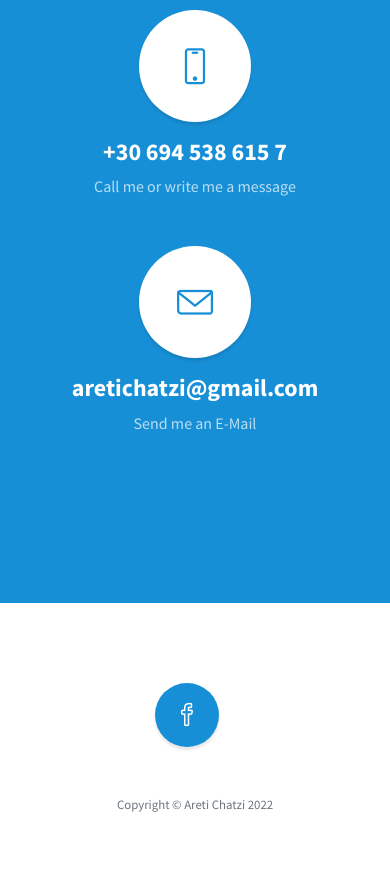
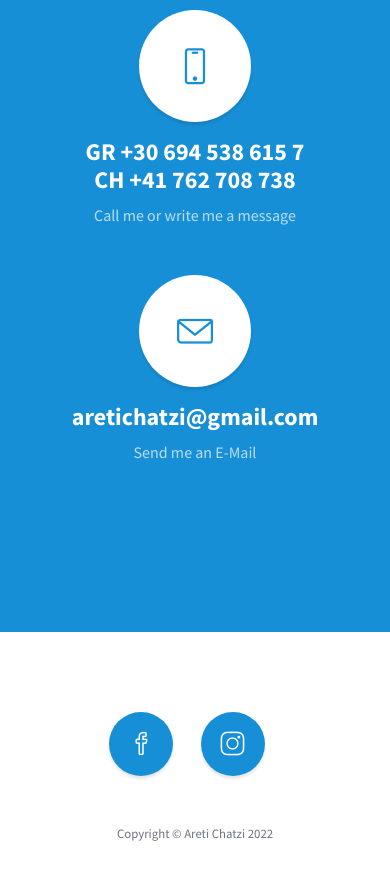
Before and after one commit to cdrcqnts/areti, a plain HTML site: page index.html in a window 390 px wide. Shown: the part 3020-3899 px from the top of the page. Drawn offline with Linux system fonts and the light colour scheme.

Commit message:
CH phone, instagram, facebook

```diff
--- a/index.html
+++ b/index.html
@@ -185,7 +185,8 @@ Although there isn’t a right or wrong way to meditate, it’s important to fin
               <i class="icon-screen-smartphone"></i>
             </span>
             <h4>
-              <strong>+30 694 538 615 7</strong>
+              <strong>GR +30 694 538 615 7</strong> </br>
+              <strong>CH +41 762 708 738</strong>
             </h4>
             <p class="text-faded mb-0">Call me or write me a message</p>
           </div>
@@ -208,8 +209,13 @@ Although there isn’t a right or wrong way to meditate, it’s important to fin
       <div class="container">
         <ul class="list-inline mb-5">
           <li class="list-inline-item">
-            <a class="social-link rounded-circle text-white mr-3" href="https://www.facebook.com/areti.chatzi">
+            <a class="social-link rounded-circle text-white mr-3" href="https://www.facebook.com/HolisticTreatmentsAretiChatzi">
               <i class="icon-social-facebook"></i>
+            </a>
+          </li>
+          <li class="list-inline-item">
+            <a class="social-link rounded-circle text-white mr-3" href="https://www.instagram.com/holistictreatments_aretichatzi/">
+              <i class="icon-social-instagram"></i>
             </a>
           </li>
         </ul>
```
